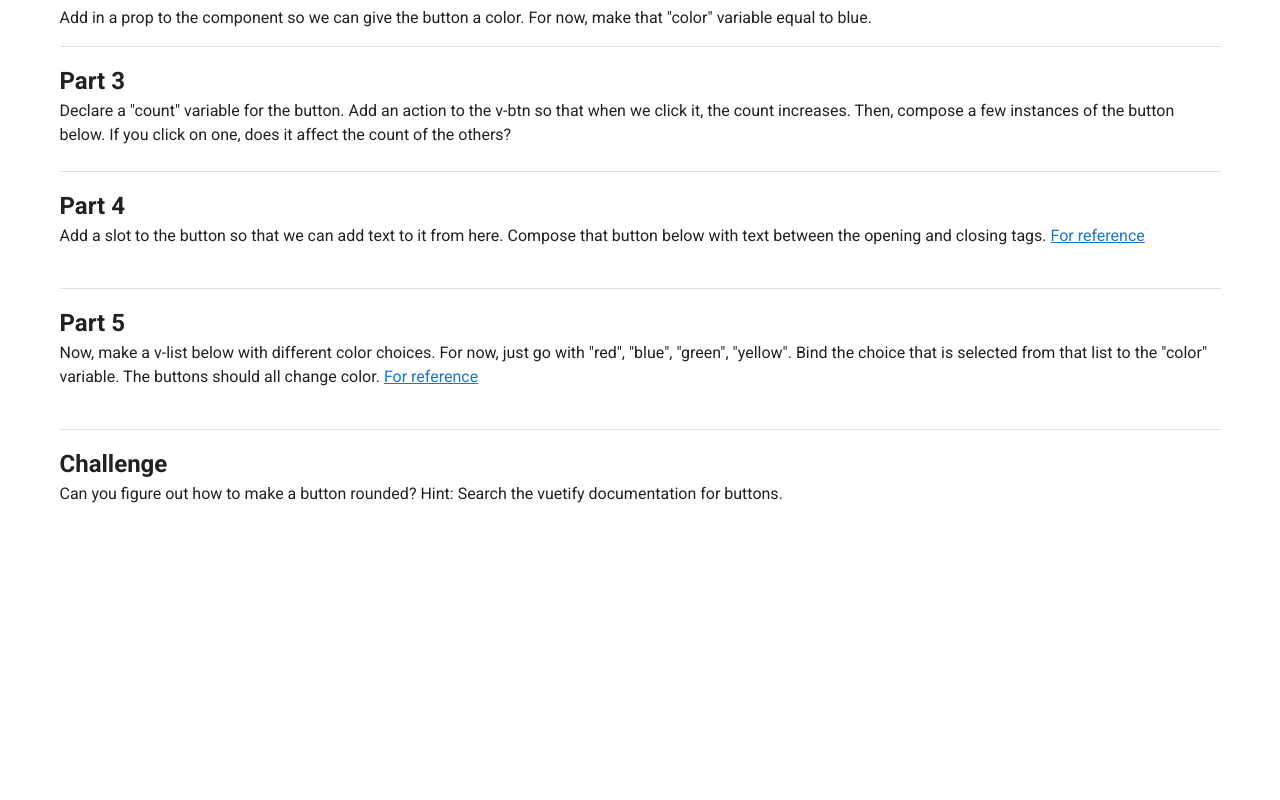
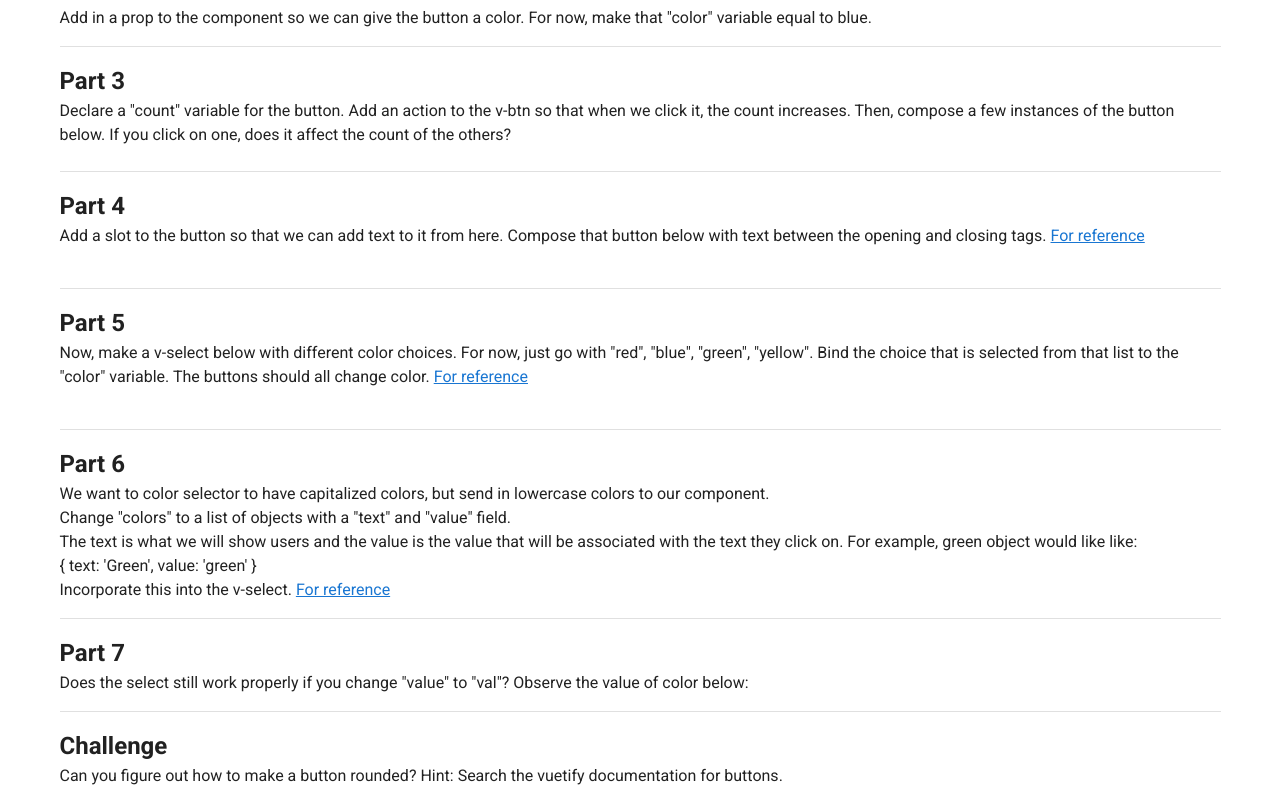
Before and after one commit to millerwassup/resvue, a Vue app: page /exercise-two in a window 1280 px wide. Shown: the part 287-1087 px from the top of the page. Before the commit the page ends 805 px from the top, so only its background shows below. Built offline with nearby package versions, Linux system fonts and the light colour scheme.

Commit message:
amend exercise two

```diff
--- a/src/views/ExerciseTwo.vue
+++ b/src/views/ExerciseTwo.vue
@@ -64,12 +64,38 @@
     <v-row>
       <v-col cols="12">
         <h2>Part 5</h2>
-        Now, make a v-list below with different color choices. For now, just go with "red", "blue", "green", "yellow".
+        Now, make a v-select below with different color choices. For now, just go with "red", "blue", "green", "yellow".
         Bind the choice that is selected from that list to the "color" variable. The buttons should all change color.
         <a href="https://vuetifyjs.com/en/components/selects" target="_blank">For reference</a>
       </v-col>
       <v-col cols="12">
         <!-- Your code here -->
+      </v-col>
+    </v-row>
+
+    <v-divider class="my-4"/>
+
+    <v-row>
+      <v-col cols="12">
+        <h2>Part 6</h2>
+        We want to color selector to have capitalized colors, but send in lowercase colors to our component.<br>
+        Change "colors" to a list of objects with a "text" and "value" field.<br>
+        The text is what we will show users and the value is the value that will be associated
+        with the text they click on. For example, green object would like like:<br>
+        { text: 'Green', value: 'green' }<br>
+        Incorporate this into the v-select.
+        <a href="https://vuetifyjs.com/en/components/selects#customized-item-text-and-value" target="_blank">For reference</a>
+      </v-col>
+    </v-row>
+
+    <v-divider class="my-4"/>
+
+    <v-row>
+      <v-col cols="12">
+        <h2>Part 7</h2>
+        Does the select still work properly if you change "value" to "val"? Observe the value of
+        color below: <br>
+        {{ color }}
       </v-col>
     </v-row>
 
```
